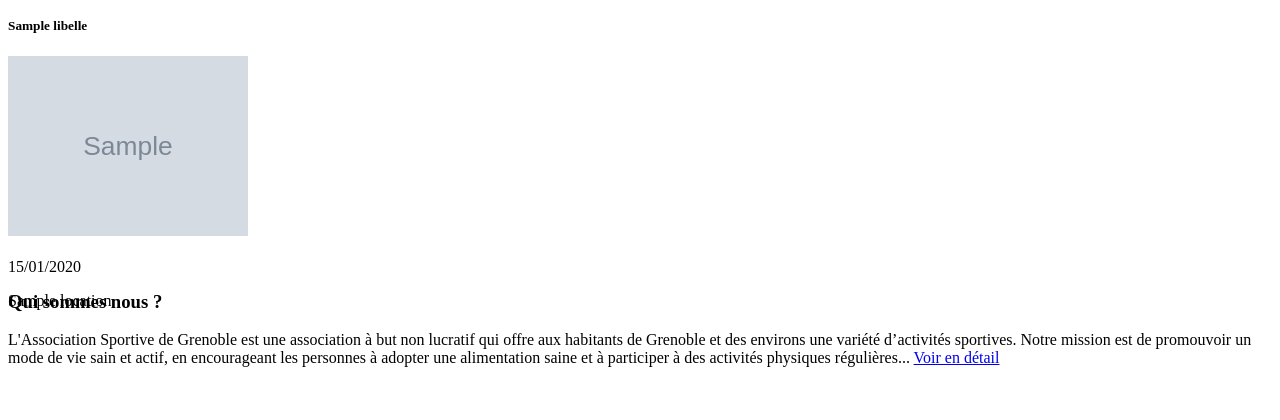
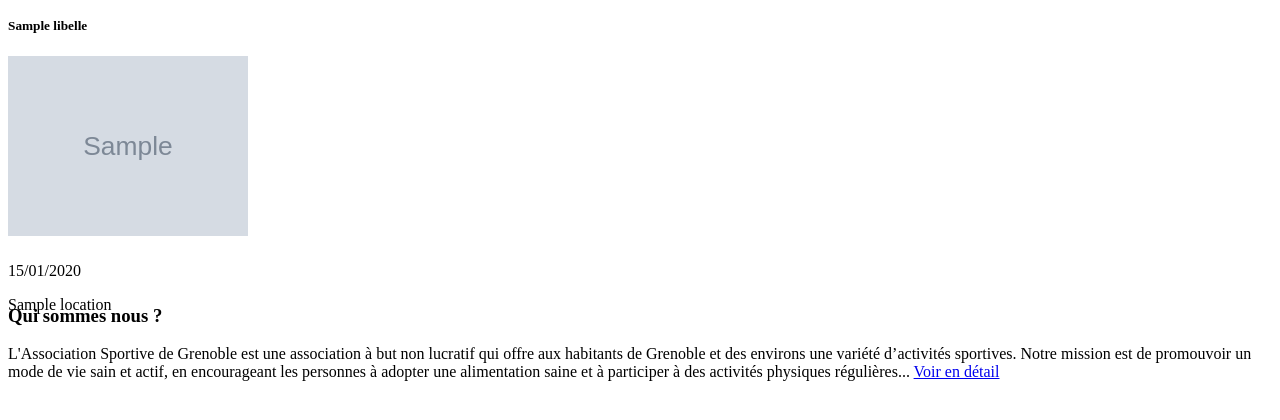
Before and after one commit to BaptisteHouques/challengeStack_ui_ux_symfony, a Symfony app: template templates/home/index.html.twig in a window 1280 px wide. Shown: the part 300-720 px from the top of the page. Run offline with Twig, Linux system fonts and the light colour scheme; the template is opened without the code that fills it: most values are stand-ins (such as "Sample title", 1, 10 or a date in 2020); grey boxes marked "Sample" are stand-in pictures; some libraries are stand-ins or nearby versions.

Commit message:
fix composant action

```diff
--- a/templates/components/show_action.html.twig
+++ b/templates/components/show_action.html.twig
@@ -9,7 +9,7 @@
             {% else %}
                 <img class="card-img-top" src="{{ asset( 'uploads/imageAction/' ~ action.image) }}" alt="Card image cap" style="height: 180px">
             {% endif %}
-            <div class="card-body d-flex justify-content-between" style="height: 30px; padding-top: 2px">
+            <div class="card-body d-flex justify-content-around" style="height: 40px; padding-top: 6px">
                 <p>{{ action.date ? action.date|date('d/m/Y') : '' }}</p>
                 <p>{{ action.location }}</p>
             </div>
```
